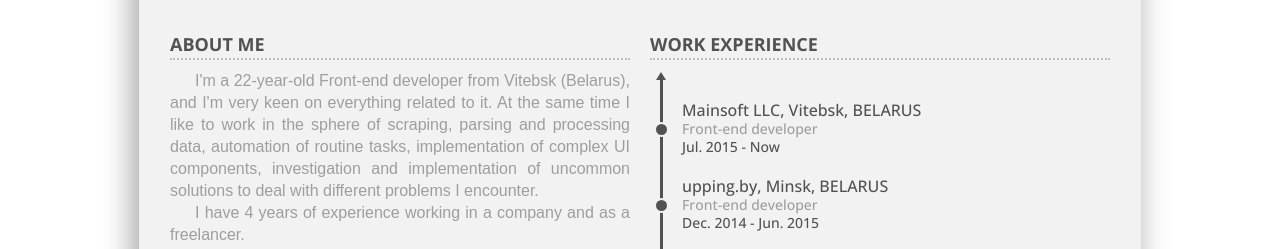
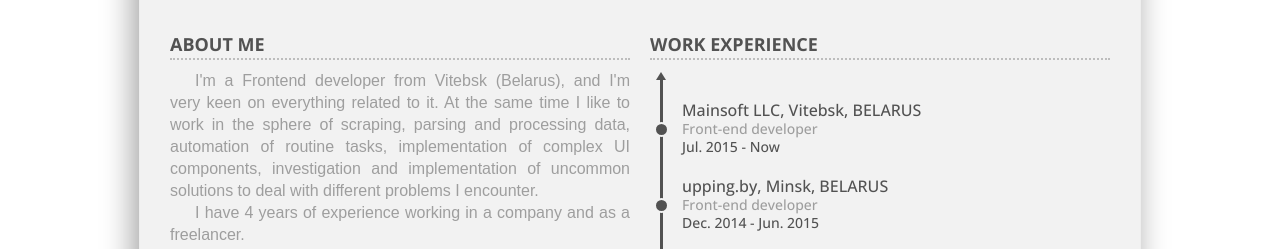
Before and after one commit to zombitrafik/zombitrafik.github.io, a website: page index.html in a window 1280 px wide. Shown: the part 264-513 px from the top of the page. Drawn offline with nearby package versions, Linux system fonts and the light colour scheme.

Commit message:
fix template

```diff
--- a/index.html
+++ b/index.html
@@ -32,7 +32,7 @@
           <article class="general-block-info">
             <h4 class="general-block-info__title">About me</h4>
             <div class="general-block-info__content">
-              <p>I'm a 22-year-old Front-end developer from Vitebsk (Belarus), and I'm very keen on everything related to it. At the same time I like to work in the sphere of scraping, parsing and processing data, automation of routine tasks, implementation of complex UI components, investigation and implementation of uncommon solutions to deal with different problems I encounter.</p>
+              <p>I'm a Frontend developer from Vitebsk (Belarus), and I'm very keen on everything related to it. At the same time I like to work in the sphere of scraping, parsing and processing data, automation of routine tasks, implementation of complex UI components, investigation and implementation of uncommon solutions to deal with different problems I encounter.</p>
               <p>I have 4 years of experience working in a company and as a freelancer.</p>
               <p>If you do not mind working together, scroll down and see why I can be a good part of your team.</p>
             </div>
```
